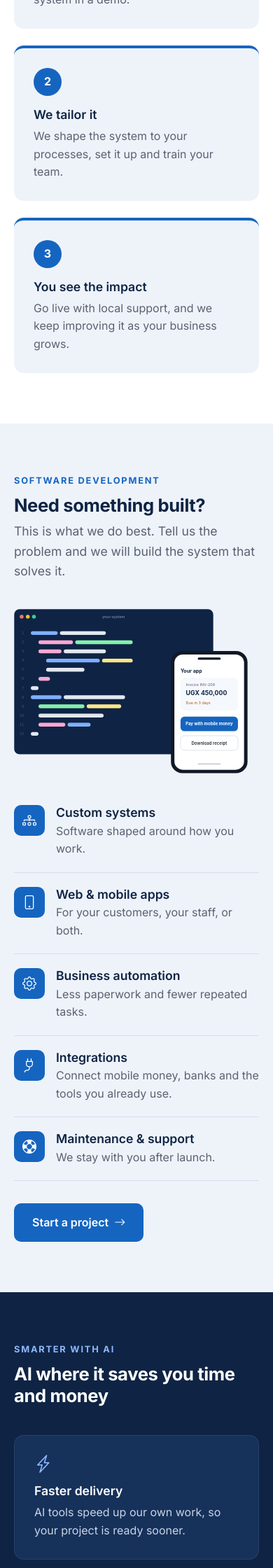
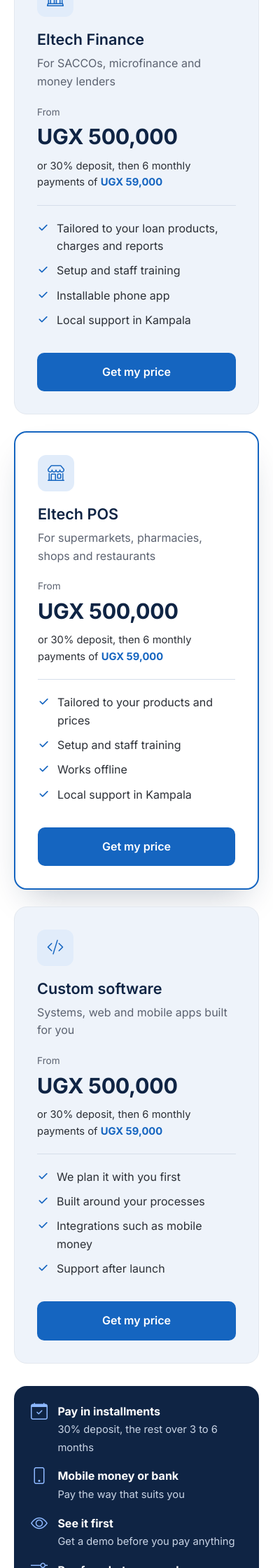
Before and after one commit to joshuakevo/eltech-website, a PHP site: page / in a window 390 px wide. Shown: the part 4040-6280 px from the top of the page at 70% size. Run offline with PHP 8.4, Linux system fonts and the light colour scheme.

Commit message:
Add pricing section with installments and automatic Christmas offer
- Pricing cards for Eltech Finance, Eltech POS and custom software (from UGX 500,000)
- Monthly installment worked out from the price (30% deposit, 6 months)
- Payment perks: installments, mobile money or bank, demo first
- Christmas offer (20% off) banner and badges, shown 1-31 December only
- Pricing link in the menu and an installments FAQ

Co-Authored-By: Claude Opus 5.5 <noreply@anthropic.com>

```diff
--- a/assets/css/main.css
+++ b/assets/css/main.css
@@ -33,6 +33,7 @@ body {
 }
 
 img { max-width: 100%; height: auto; display: block; }
+[hidden] { display: none !important; }
 
 h1, h2, h3 { color: var(--navy); line-height: 1.2; margin: 0 0 .5rem; }
 h1 { font-size: clamp(2rem, 4.6vw, 3.05rem); font-weight: 700; letter-spacing: -.025em; }
@@ -228,10 +229,62 @@ ul, ol { margin: 0; padding: 0; list-style: none; }
   color: var(--blue); font-weight: 700;
 }
 
+/* Pricing */
+.prices { display: grid; gap: 1.5rem; align-items: stretch; }
+@media (min-width: 992px) {
+  .prices { grid-template-columns: repeat(3, 1fr); }
+}
+.price-card {
+  position: relative; display: flex; flex-direction: column;
+  background: var(--soft); border: 1px solid var(--line); border-radius: 18px; padding: 2rem;
+}
+.price-card-featured { background: var(--white); border: 2px solid var(--blue); box-shadow: var(--shadow); }
+.price-card h3 { font-size: 1.35rem; }
+.price-for { color: var(--muted); min-height: 3.2em; }
+.price { margin: .25rem 0 .35rem; color: var(--navy); }
+.price-from { display: block; font-size: .85rem; color: var(--muted); }
+.price-now { font-size: 1.9rem; font-weight: 700; letter-spacing: -.01em; white-space: nowrap; }
+.price-old { display: block; color: var(--muted); font-size: 1.05rem; }
+.price-plan {
+  font-size: .92rem; color: var(--text);
+  padding-bottom: 1.25rem; margin-bottom: 1.25rem; border-bottom: 1px solid #d5deea;
+}
+.price-plan strong { color: var(--blue); }
+.price-card .checks { margin-bottom: 1.5rem; }
+.price-card .btn { margin-top: auto; }
+.price-todo { background: #fff3bf; color: #7a5b00; padding: 0 .3rem; border-radius: 4px; font-size: 1rem; }
+.offer-badge {
+  position: absolute; top: 1.25rem; right: 1.25rem;
+  background: #c62828; color: var(--white); font-size: .8rem; font-weight: 700;
+  padding: .3rem .7rem; border-radius: 999px;
+}
+
+.pay-perks {
+  display: grid; gap: 1rem; margin-top: 2rem; padding: 1.5rem;
+  background: var(--navy); border-radius: 18px;
+}
+.pay-perks li { display: flex; gap: .9rem; align-items: flex-start; color: #c9d4e5; }
+.pay-perks i { color: #8db8ff; font-size: 1.5rem; line-height: 1; }
+.pay-perks strong { display: block; color: var(--white); }
+.pay-perks span { font-size: .92rem; }
+@media (min-width: 768px) {
+  .pay-perks { grid-template-columns: repeat(2, 1fr); padding: 1.75rem 2rem; }
+}
+@media (min-width: 1100px) {
+  .pay-perks { grid-template-columns: repeat(4, 1fr); }
+}
+
+/* Christmas offer bar */
+.offer-bar { background: #c62828; color: var(--white); font-size: .92rem; }
+.offer-bar-inner { display: flex; align-items: center; justify-content: space-between; gap: 1rem; min-height: 42px; padding-top: 6px; padding-bottom: 6px; }
+.offer-bar p { margin: 0; }
+.offer-bar a { color: var(--white); text-decoration: underline; font-weight: 600; white-space: nowrap; }
+.offer-close { flex: none; background: none; border: 0; color: var(--white); font-size: 1.4rem; cursor: pointer; line-height: 1; padding: 4px; }
+
 /* How it works */
 .steps { display: grid; gap: 1.5rem; counter-reset: none; }
 .steps li {
-  background: var(--soft); border-top: 4px solid var(--blue); border-radius: var(--radius);
+  background: var(--white); border-top: 4px solid var(--blue); border-radius: var(--radius);
   padding: 1.75rem;
 }
 .steps p { color: var(--muted); margin: 0; }
--- a/assets/js/main.js
+++ b/assets/js/main.js
@@ -20,6 +20,39 @@
   });
 
   document.getElementById("year").textContent = new Date().getFullYear();
+
+  // Christmas offer: shows itself only between these dates (Kampala time)
+  const OFFER = { start: "2026-12-01T00:00:00+03:00", end: "2027-01-01T00:00:00+03:00", discount: 0.2 };
+  const now = new Date();
+  const offerOn = now >= new Date(OFFER.start) && now < new Date(OFFER.end);
+  if (offerOn) {
+    document.querySelectorAll("[data-offer]").forEach((el) => { el.hidden = false; });
+    const offerBar = document.getElementById("offer-bar");
+    offerBar.querySelector(".offer-close").addEventListener("click", () => { offerBar.hidden = true; });
+  }
+
+  // Prices: show the price (with the offer if it is on) and the monthly installment
+  const DEPOSIT = 0.3, MONTHS = 6;
+  const ugx = (n) => "UGX " + Math.round(n).toString().replace(/\B(?=(\d{3})+(?!\d))/g, ",");
+  document.querySelectorAll("[data-price]").forEach((card) => {
+    const nowEl = card.querySelector(".price-now");
+    const monthlyEl = card.querySelector(".price-monthly");
+    const price = Number(card.dataset.price);
+    if (!price) {
+      nowEl.innerHTML = '<span class="price-todo">UGX [price]</span>';
+      monthlyEl.textContent = "UGX [...]";
+      return;
+    }
+    const finalPrice = offerOn ? price * (1 - OFFER.discount) : price;
+    if (offerOn) {
+      const oldEl = card.querySelector(".price-old");
+      oldEl.textContent = ugx(price);
+      oldEl.hidden = false;
+    }
+    nowEl.textContent = ugx(finalPrice);
+    // Rounded up to the nearest 1,000 shillings
+    monthlyEl.textContent = ugx(Math.ceil(finalPrice * (1 - DEPOSIT) / MONTHS / 1000) * 1000);
+  });
 
   // Fade sections in as they scroll into view
   const reveals = document.querySelectorAll(".reveal");
--- a/index.html
+++ b/index.html
@@ -57,6 +57,13 @@
 
   <a class="skip-link" href="#main">Skip to content</a>
 
+  <div class="offer-bar" id="offer-bar" data-offer hidden>
+    <div class="container offer-bar-inner">
+      <p><i class="bi bi-gift" aria-hidden="true"></i> <strong>Christmas offer:</strong> 20% off all our systems this December. <a href="#pricing">See prices</a></p>
+      <button type="button" class="offer-close" aria-label="Close offer"><i class="bi bi-x" aria-hidden="true"></i></button>
+    </div>
+  </div>
+
   <div class="topbar">
     <div class="container topbar-inner">
       <ul>
@@ -84,6 +91,7 @@
 
       <nav class="nav" id="nav" aria-label="Main">
         <a href="#products">Products</a>
+        <a href="#pricing">Pricing</a>
         <a href="#services">Services</a>
         <a href="#ai">AI</a>
         <a href="#contact">Contact</a>
@@ -196,8 +204,76 @@
       </div>
     </section>
 
+    <!-- Pricing -->
+    <section class="section" id="pricing">
+      <div class="container">
+        <div class="section-head reveal">
+          <p class="kicker">Pricing</p>
+          <h2>Clear prices. Flexible payments.</h2>
+          <p>Start with a 30% deposit and spread the rest over 3 to 6 months. Your final price depends on what you need, and we agree it with you first.</p>
+        </div>
+
+        <div class="prices">
+          <article class="price-card reveal" data-price="500000">
+            <span class="offer-badge" data-offer hidden>Christmas &minus;20%</span>
+            <div class="product-icon"><i class="bi bi-bank" aria-hidden="true"></i></div>
+            <h3>Eltech Finance</h3>
+            <p class="price-for">For SACCOs, microfinance and money lenders</p>
+            <p class="price"><span class="price-from">From</span> <s class="price-old" hidden></s> <span class="price-now"></span></p>
+            <p class="price-plan">or 30% deposit, then 6 monthly payments of <strong class="price-monthly"></strong></p>
+            <ul class="checks">
+              <li>Tailored to your loan products, charges and reports</li>
+              <li>Setup and staff training</li>
+              <li>Installable phone app</li>
+              <li>Local support in Kampala</li>
+            </ul>
+            <a href="#contact" class="btn btn-primary" data-interest="Eltech Finance">Get my price</a>
+          </article>
+
+          <article class="price-card price-card-featured reveal" data-price="500000">
+            <span class="offer-badge" data-offer hidden>Christmas &minus;20%</span>
+            <div class="product-icon"><i class="bi bi-shop" aria-hidden="true"></i></div>
+            <h3>Eltech POS</h3>
+            <p class="price-for">For supermarkets, pharmacies, shops and restaurants</p>
+            <p class="price"><span class="price-from">From</span> <s class="price-old" hidden></s> <span class="price-now"></span></p>
+            <p class="price-plan">or 30% deposit, then 6 monthly payments of <strong class="price-monthly"></strong></p>
+            <ul class="checks">
+              <li>Tailored to your products and prices</li>
+              <li>Setup and staff training</li>
+              <li>Works offline</li>
+              <li>Local support in Kampala</li>
+            </ul>
+            <a href="#contact" class="btn btn-primary" data-interest="Eltech POS">Get my price</a>
+          </article>
+
+          <article class="price-card reveal" data-price="500000">
+            <span class="offer-badge" data-offer hidden>Christmas &minus;20%</span>
+            <div class="product-icon"><i class="bi bi-code-slash" aria-hidden="true"></i></div>
+            <h3>Custom software</h3>
+            <p class="price-for">Systems, web and mobile apps built for you</p>
+            <p class="price"><span class="price-from">From</span> <s class="price-old" hidden></s> <span class="price-now"></span></p>
+            <p class="price-plan">or 30% deposit, then 6 monthly payments of <strong class="price-monthly"></strong></p>
+            <ul class="checks">
+              <li>We plan it with you first</li>
+              <li>Built around your processes</li>
+              <li>Integrations such as mobile money</li>
+              <li>Support after launch</li>
+            </ul>
+            <a href="#contact" class="btn btn-primary" data-open-project>Get my price</a>
+          </article>
+        </div>
+
+        <ul class="pay-perks reveal">
+          <li><i class="bi bi-calendar-check" aria-hidden="true"></i><div><strong>Pay in installments</strong><span>30% deposit, the rest over 3 to 6 months</span></div></li>
+          <li><i class="bi bi-phone" aria-hidden="true"></i><div><strong>Mobile money or bank</strong><span>Pay the way that suits you</span></div></li>
+          <li><i class="bi bi-eye" aria-hidden="true"></i><div><strong>See it first</strong><span>Get a demo before you pay anything</span></div></li>
+          <li><i class="bi bi-sliders" aria-hidden="true"></i><div><strong>Pay for what you need</strong><span>Your price matches your size and needs</span></div></li>
+        </ul>
+      </div>
+    </section>
+
     <!-- How it works -->
-    <section class="section" id="how">
+    <section class="section section-alt" id="how">
       <div class="container">
         <div class="section-head reveal">
           <p class="kicker">How it works</p>
@@ -225,7 +301,7 @@
     </section>
 
     <!-- Services -->
-    <section class="section section-alt" id="services">
+    <section class="section" id="services">
       <div class="container split">
         <div class="reveal">
           <div class="section-head">
@@ -327,6 +403,10 @@
           <details>
             <summary>Can I see the system before I decide?</summary>
             <p>Yes. Book a demo and we will walk you through it using examples from your business.</p>
+          </details>
+          <details>
+            <summary>Can I pay in installments?</summary>
+            <p>Yes. Pay a 30% deposit to start, then spread the rest over 3 to 6 months by mobile money or bank.</p>
           </details>
           <details>
             <summary>Does Eltech POS work without internet?</summary>
```
